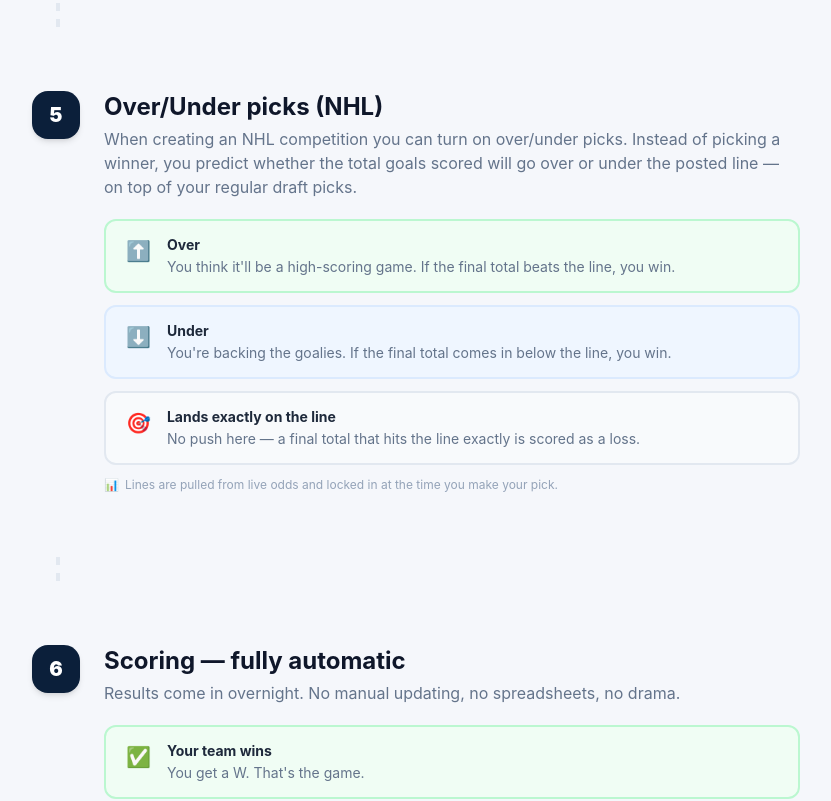
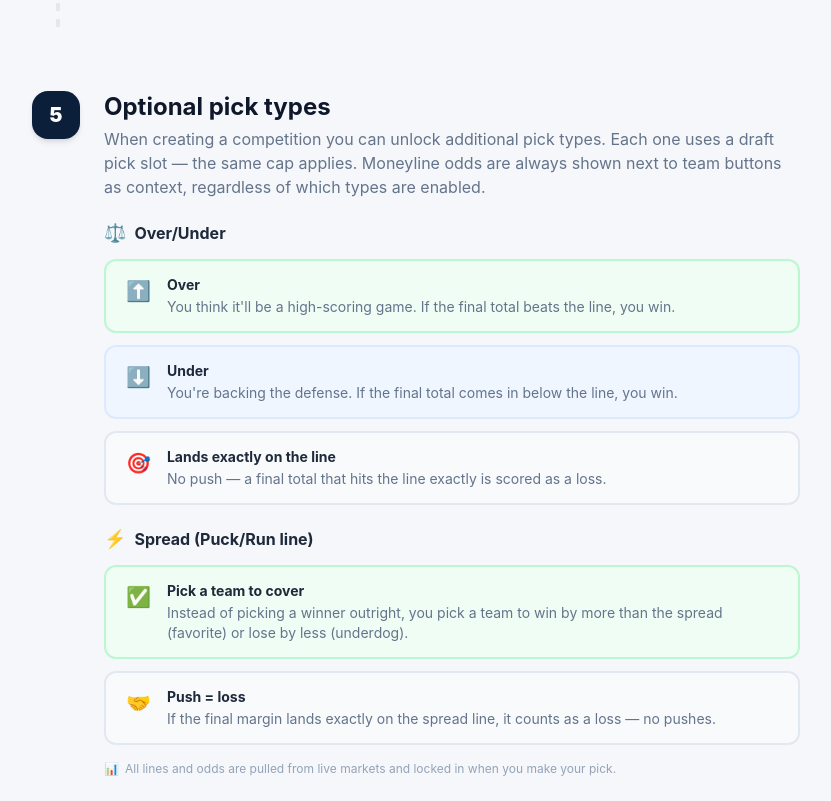
Before and after one commit to ilovekimberly/home-field-advantage, a Next.js app: page /how-it-works in a window 1280 px wide. Shown: the part 2220-3021 px from the top of the page, without its empty margins (184-1015 px from the left). Built offline with nearby package versions, Linux system fonts and the light colour scheme; no server answers.

Commit message:
Fix pick room date format; update how it works with spread picks

```diff
--- a/app/how-it-works/page.tsx
+++ b/app/how-it-works/page.tsx
@@ -209,19 +209,26 @@ export default function HowItWorksPage() {
       {/* Divider */}
       <div className="border-l-4 border-dashed border-slate-200 ml-6 h-6" />
 
-      {/* Step 5 — Over/Under */}
+      {/* Step 5 — Pick types */}
       <section>
         <div className="flex items-start gap-6">
           <div className="flex-shrink-0 w-12 h-12 rounded-2xl bg-rink text-white flex items-center justify-center text-xl font-black shadow-md">
             5
           </div>
           <div className="flex-1">
-            <h2 className="text-2xl font-bold text-slate-900 mb-1">Over/Under picks (NHL)</h2>
+            <h2 className="text-2xl font-bold text-slate-900 mb-1">Optional pick types</h2>
             <p className="text-slate-500 mb-5">
-              When creating an NHL competition you can turn on over/under picks. Instead of
-              picking a winner, you predict whether the total goals scored will go over or
-              under the posted line — on top of your regular draft picks.
+              When creating a competition you can unlock additional pick types. Each one
+              uses a draft pick slot — the same cap applies. Moneyline odds are always
+              shown next to team buttons as context, regardless of which types are enabled.
             </p>
+
+            {/* Over/Under */}
+            <div className="mb-5">
+              <div className="flex items-center gap-2 mb-3">
+                <span className="text-lg">⚖️</span>
+                <h3 className="font-bold text-slate-800">Over/Under</h3>
+              </div>
               <div className="grid gap-3">
                 {[
                   {
@@ -233,13 +240,13 @@ export default function HowItWorksPage() {
                   {
                     icon: "⬇️",
                     label: "Under",
-                  desc: "You're backing the goalies. If the final total comes in below the line, you win.",
+                    desc: "You're backing the defense. If the final total comes in below the line, you win.",
                     color: "border-blue-100 bg-blue-50",
                   },
                   {
                     icon: "🎯",
                     label: "Lands exactly on the line",
-                  desc: "No push here — a final total that hits the line exactly is scored as a loss.",
+                    desc: "No push — a final total that hits the line exactly is scored as a loss.",
                     color: "border-slate-200 bg-slate-50",
                   },
                 ].map((item) => (
@@ -252,9 +259,43 @@ export default function HowItWorksPage() {
                   </div>
                 ))}
               </div>
-            <p className="text-xs text-slate-400 mt-3 flex items-center gap-1.5">
+            </div>
+
+            {/* Spread */}
+            <div className="mb-4">
+              <div className="flex items-center gap-2 mb-3">
+                <span className="text-lg">⚡</span>
+                <h3 className="font-bold text-slate-800">Spread (Puck/Run line)</h3>
+              </div>
+              <div className="grid gap-3">
+                {[
+                  {
+                    icon: "✅",
+                    label: "Pick a team to cover",
+                    desc: "Instead of picking a winner outright, you pick a team to win by more than the spread (favorite) or lose by less (underdog).",
+                    color: "border-green-200 bg-green-50",
+                  },
+                  {
+                    icon: "🤝",
+                    label: "Push = loss",
+                    desc: "If the final margin lands exactly on the spread line, it counts as a loss — no pushes.",
+                    color: "border-slate-200 bg-slate-50",
+                  },
+                ].map((item) => (
+                  <div key={item.label} className={`rounded-xl border-2 px-5 py-3.5 flex gap-4 items-start ${item.color}`}>
+                    <span className="text-xl mt-0.5">{item.icon}</span>
+                    <div>
+                      <div className="font-bold text-slate-800 text-sm">{item.label}</div>
+                      <div className="text-sm text-slate-500 mt-0.5">{item.desc}</div>
+                    </div>
+                  </div>
+                ))}
+              </div>
+            </div>
+
+            <p className="text-xs text-slate-400 mt-1 flex items-center gap-1.5">
               <span>📊</span>
-              Lines are pulled from live odds and locked in at the time you make your pick.
+              All lines and odds are pulled from live markets and locked in when you make your pick.
             </p>
           </div>
         </div>
```
Lines whose indentation alone changed are shown as unchanged.
